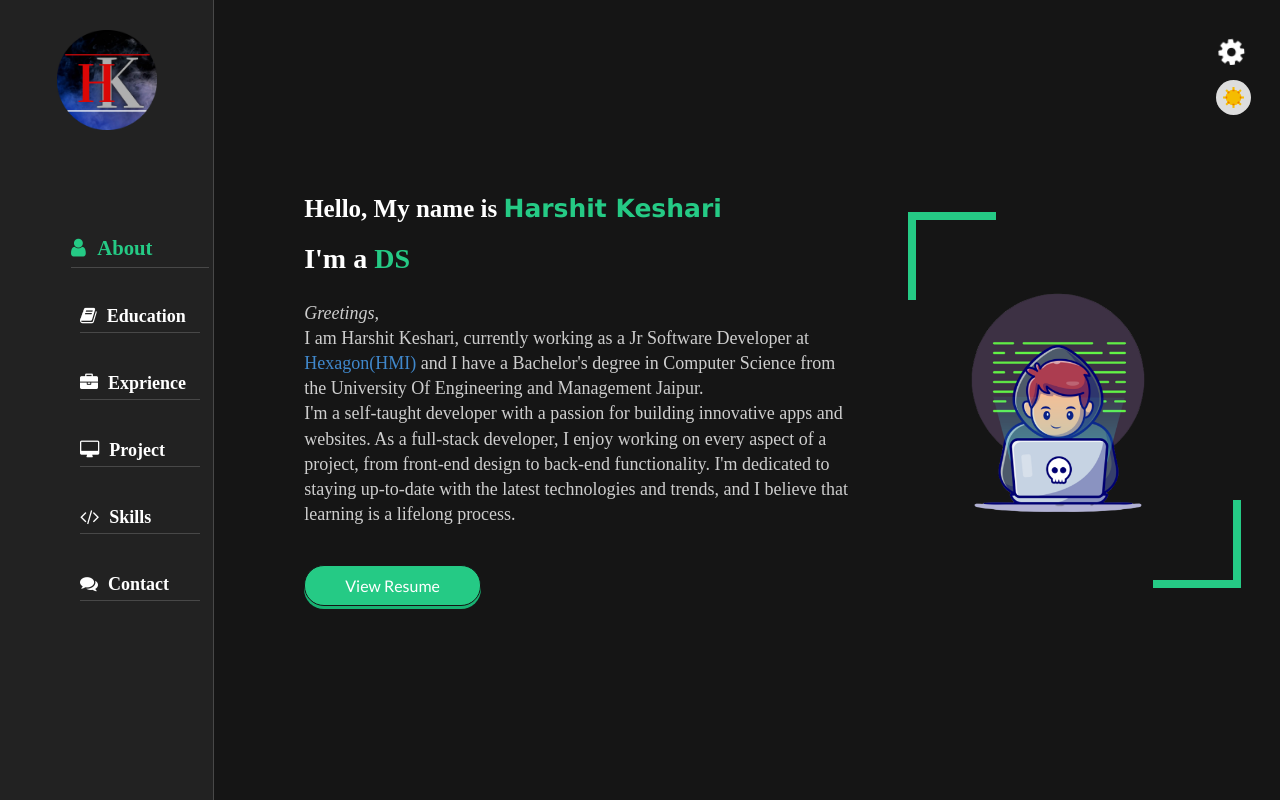
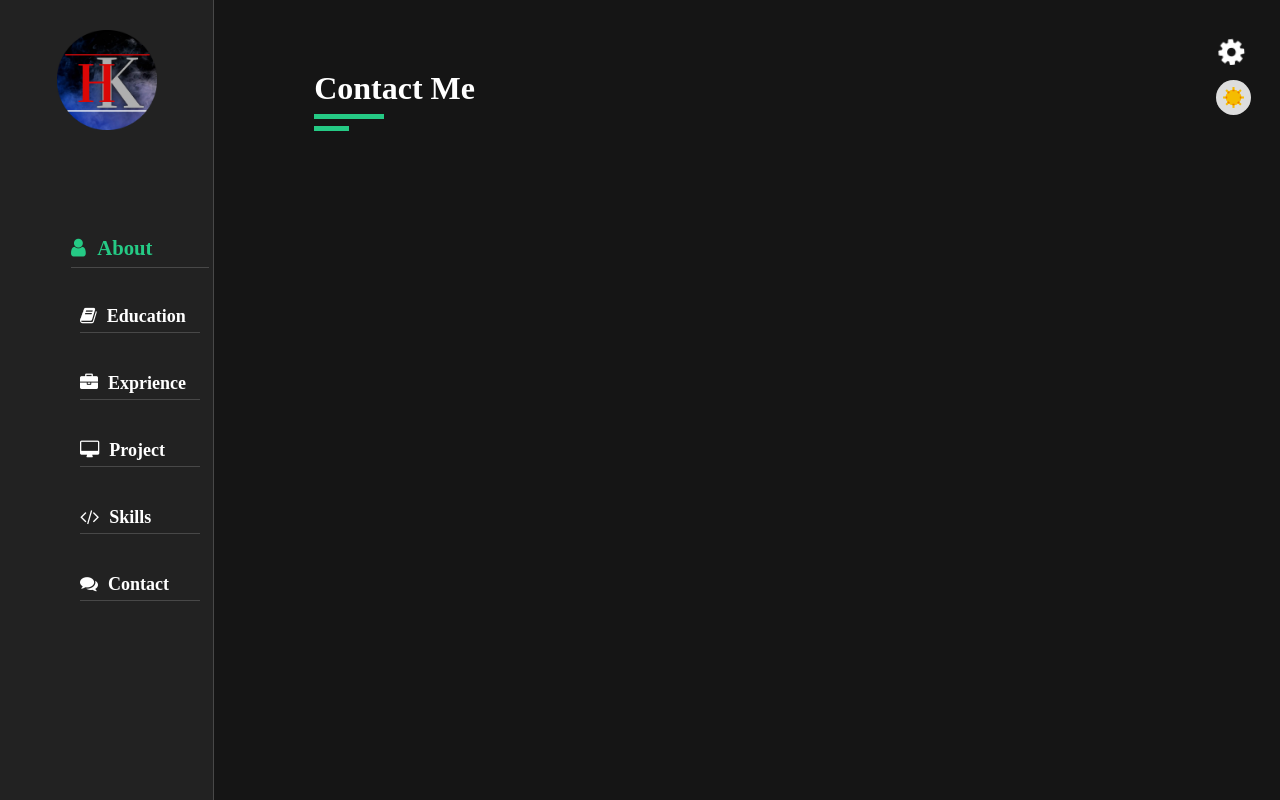
Before and after one commit to Harshit107/React-Website, a React (Create React App) app: page / in a window 1280 px wide. Built offline with nearby package versions, Linux system fonts and the light colour scheme; a web font is replaced by a local one.

Commit message:
Header complete

```diff
--- a/package.json
+++ b/package.json
@@ -3,7 +3,6 @@
   "version": "0.1.0",
   "private": true,
   "dependencies": {
-    "@formkit/auto-animate": "^1.0.0-beta.6",
     "@testing-library/jest-dom": "^5.16.5",
     "@testing-library/react": "^13.4.0",
     "@testing-library/user-event": "^13.5.0",
@@ -13,13 +12,12 @@
     "react-router-dom": "^6.10.0",
     "react-scripts": "^4.0.3",
     "react-spring": "^9.6.1",
-    "react-transition-group": "^4.4.5",
     "react-typed": "^1.2.0",
     "web-vitals": "^2.1.4"
   },
   "scripts": {
-    "start": "react-scripts start --legacy-peer-deps",
-    "build": "react-scripts build --legacy-peer-deps",
+    "start": "react-scripts start",
+    "build": "react-scripts build",
     "test": "react-scripts test",
     "eject": "react-scripts eject"
   },
--- a/src/HomePage.js
+++ b/src/HomePage.js
@@ -6,7 +6,7 @@ import ThemeChanger from './component/ThemeManager/ThemeChanger';
 
 const HomePage = () => {
 
-  const [loadingComponent, setLoadingComponent] = useState(0);
+  const [loadingComponent, setLoadingComponent] = useState(5);
   const handleNewComponentChangeReq = function(index) {
     setLoadingComponent(index)
   };
--- /dev/null
+++ b/src/component/Header/Header.css
@@ -0,0 +1,24 @@
+.heading__container {
+  padding-left: 100px;
+  padding-top: 70px;
+}
+
+
+.heading__container_h1 {
+  margin: 0px;
+  padding: 0px;
+  margin-bottom: 7px;
+}
+
+.heading__container_first-line {
+  width: 70px;
+  height: 5px;
+  background-color: var(--primary-heading);
+
+}
+.heading__container_second-line {
+  width: 35px;
+  height: 5px;
+  background-color: var(--primary-heading);
+  margin-top: 7px;
+}
--- /dev/null
+++ b/src/component/Header/Header.js
@@ -0,0 +1,16 @@
+import React from 'react';
+import './Header.css'
+
+
+const Header = (props) => {
+   return (
+     <React.Fragment>
+       <div className="heading__container">
+         <h1 className="heading__container_h1">{props.heading}</h1>
+         <div className="heading__container_first-line"></div>
+         <div className="heading__container_second-line"></div>
+       </div>
+     </React.Fragment>
+   );
+}
+export default Header;
--- a/src/component/contact/Contact.js
+++ b/src/component/contact/Contact.js
@@ -1,10 +1,11 @@
+import Header from '../Header/Header';
 import './Contact.css'
 
 
 const Contact = () => {
    return (
      <div>
-        <h1>Contact</h1>
+         <Header heading = "Contact Me" />
      </div>
    )
 }
```
Also changed, not shown: 1 other file (tests, documents, lock files or other folders).
